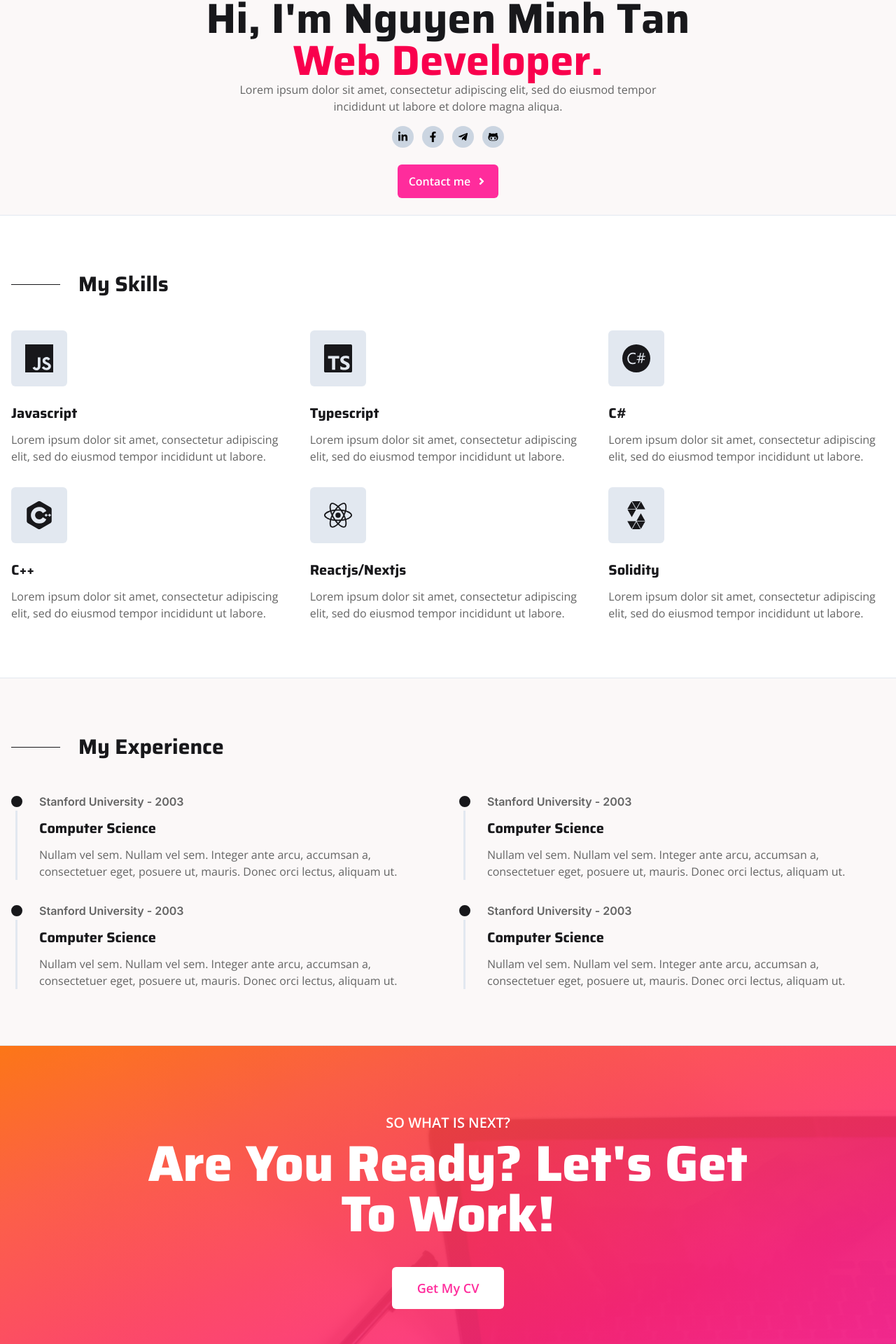
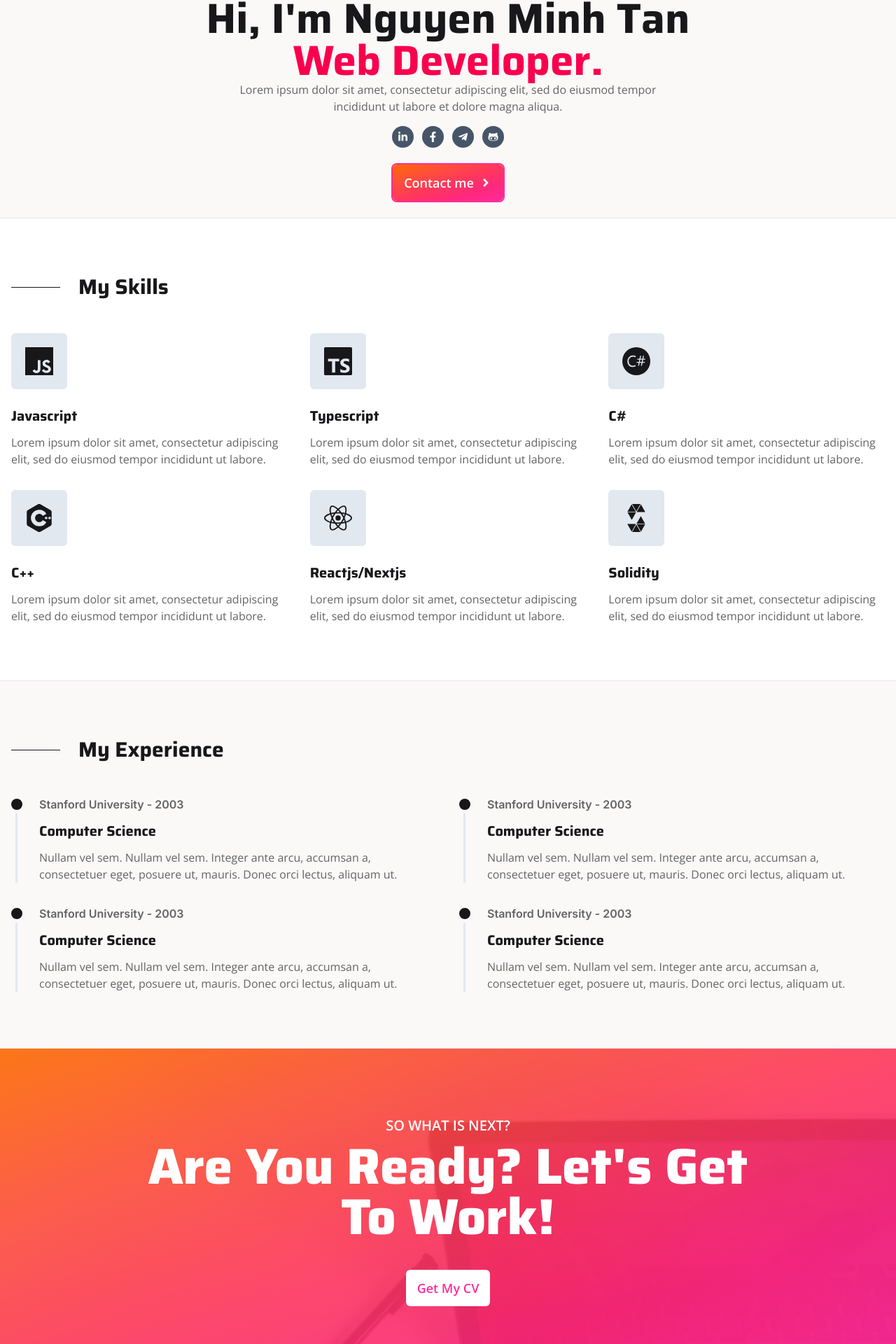
Before and after one commit to nguyentan2212/portfolio, a Next.js app: page / in a window 1280 px wide. Shown: the part 342-2262 px from the top of the page at 70% size. Built offline with nearby package versions, Linux system fonts and the light colour scheme.

Commit message:
reduce animation duration

```diff
--- a/components/GetCV/GetCV.tsx
+++ b/components/GetCV/GetCV.tsx
@@ -15,11 +15,12 @@ const GetCV = (props: Props) => {
         </h1>
         <Fade
           cascade
+          duration={500}
           direction="up"
           className="flex flex-row justify-center mt-10"
         >
           <button
-            className="py-2 px-6 md:py-4 md:px-9 bg-white hover:bg-black rounded-md text-primary hover:text-white hover:duration-150 transition-all ease-linear font-main font-semibold text-lg"
+            className="py-3 px-4 bg-white hover:bg-black rounded-md text-primary hover:text-white hover:duration-150 transition-all ease-linear font-main font-semibold text-lg"
             onClick={() => console.log("click!")}
           >
             Get My CV
--- a/components/Hero/Hero.tsx
+++ b/components/Hero/Hero.tsx
@@ -31,20 +31,20 @@ const Hero = (props: Props) => {
         tempor incididunt ut labore et dolore magna aliqua.
       </p>
       <div className="flex flex-row justify-center items-center gap-3">
-        <a className="btn-social" target="_blank" rel="noreferrer" href="https://www.linkedin.com/in/nguyentan2212">
+        <a className="btn-rounded-gradient" target="_blank" rel="noreferrer" href="https://www.linkedin.com/in/nguyentan2212">
           <FaLinkedinIn size={15} />
         </a>
-        <a className="btn-social" target="_blank" rel="noreferrer" href="https://www.facebook.com/tannguyenminh2212">
+        <a className="btn-rounded-gradient" target="_blank" rel="noreferrer" href="https://www.facebook.com/tannguyenminh2212">
           <FaFacebookF size={15} />
         </a>
-        <a className="btn-social" target="_blank" rel="noreferrer" href="https://www.t.me/nguyentan2212">
+        <a className="btn-rounded-gradient" target="_blank" rel="noreferrer" href="https://www.t.me/nguyentan2212">
           <FaTelegramPlane size={15} />
         </a>
-        <a className="btn-social" target="_blank" rel="noreferrer" href="https://github.com/nguyentan2212">
+        <a className="btn-rounded-gradient" target="_blank" rel="noreferrer" href="https://github.com/nguyentan2212">
           <FaGithubAlt size={15} />
         </a>
       </div>
-      <button className="my-6 py-3 px-4 bg-primary hover:bg-black rounded-md text-white font-semibold flex flex-row items-center gap-2 duration-150 transition-all ease-linear">
+      <button className="relative z-0 btn-gradient my-6 py-3 px-4 text-lg rounded-md text-white font-semibold flex flex-row items-center gap-2">
         Contact me
         <FaAngleRight />
       </button>
--- a/components/Layout/Footer.tsx
+++ b/components/Layout/Footer.tsx
@@ -32,28 +32,28 @@ const Footer = (props: Props) => {
               target="_blank" rel="noreferrer"
               href="https://www.linkedin.com/in/nguyentan2212"
             >
-              <FaLinkedinIn className="relative z-10" size={15} />
+              <FaLinkedinIn size={15} />
             </a>
             <a
               className="btn-rounded-gradient"
               target="_blank" rel="noreferrer"
               href="https://www.facebook.com/tannguyenminh2212"
             >
-              <FaFacebookF className="relative z-10" size={15} />
+              <FaFacebookF size={15} />
             </a>
             <a
               className="btn-rounded-gradient"
               target="_blank" rel="noreferrer"
               href="https://www.t.me/nguyentan2212"
             >
-              <FaTelegramPlane className="relative z-10" size={15} />
+              <FaTelegramPlane size={15} />
             </a>
             <a
               className="btn-rounded-gradient"
               target="_blank" rel="noreferrer"
               href="https://github.com/nguyentan2212"
             >
-              <FaGithubAlt className="relative z-10" size={15} />
+              <FaGithubAlt size={15} />
             </a>
           </div>
         </div>
--- a/components/Layout/Layout.tsx
+++ b/components/Layout/Layout.tsx
@@ -7,7 +7,7 @@ type Props = {
 
 const Layout = ({ children }: Props) => {
   return (
-    <div className="relative w-screen font-main text-base font-normal">
+    <div className="relative font-main text-base font-normal">
       <Navbar />
       {children}
     </div>
--- a/components/Skills/Skill.tsx
+++ b/components/Skills/Skill.tsx
@@ -9,7 +9,7 @@ type Props = {
 const Skill = (props: Props) => {
   return (
     <div className="flex flex-col items-start">
-      <div className="mb-6 p-5 rounded-md bg-slate-200 text-black hover:bg-black hover:text-white duration-200 ease-in-out">
+      <div className="mb-6 p-5 rounded-md bg-slate-200 text-black hover:bg-primary hover:text-white duration-200 ease-in-out">
         {props.icon}
       </div>
       <h3 className="font-heading text-xl mb-3">{props.title}</h3>
--- a/components/Skills/Skills.tsx
+++ b/components/Skills/Skills.tsx
@@ -10,7 +10,7 @@ const Skills = (props: Props) => {
     <div className="container py-10 md:py-20 text-3xl flex flex-col">
       <h2 className="section-title">My Skills</h2>
       <div className="grid grid-cols-1 md:grid-cols-2 lg:grid-cols-3 gap-8">
-        <Fade direction="up">
+        <Fade direction="up" duration={500}>
           <Skill
             icon={<SiJavascript size={40} />}
             title="Javascript"
--- a/styles/globals.css
+++ b/styles/globals.css
@@ -19,11 +19,11 @@
 
 @layer components {
   .btn-gradient {
-    @apply before:bg-gradient before:absolute before:inset-0 before:w-full before:h-full before:-z-10 overflow-hidden before:transition-all before:duration-500 before:ease-linear before:hover:w-0 before:hover:left-1/2 hover:text-primary ring-primary ring-2;
+    @apply before:bg-gradient before:absolute before:inset-0 before:w-full before:h-full before:-z-10 overflow-hidden before:transition-all before:duration-300 before:ease-linear before:hover:w-0 before:hover:left-1/2 hover:text-primary ring-primary ring-2;
   }
 
   .navbar-item {
-    @apply relative py-[3px] before:absolute before:w-0 before:h-[3px] before:bg-primary before:hover:w-full before:inset-x-0 before:bottom-0 before:transition-all before:duration-500 before:ease-linear;
+    @apply relative py-[3px] before:absolute before:w-0 before:h-[3px] before:bg-primary before:hover:w-full before:inset-x-0 before:bottom-0 before:transition-all before:duration-300 before:ease-linear;
   }
 
   .btn-social {
@@ -35,10 +35,14 @@
   }
 
   .btn-rounded-gradient {
-    @apply p-2 bg-slate-600 rounded-full text-white overflow-hidden relative before:absolute before:rounded-full before:w-0 before:h-0 before:top-1/2 before:left-1/2 before:bg-gradient before:transition-all before:duration-500 before:ease-in-out before:hover:w-full before:hover:h-full before:hover:inset-0;
+    @apply p-2 bg-slate-600 rounded-full text-white overflow-hidden relative before:absolute before:rounded-full before:w-0 before:h-0 before:top-1/2 before:left-1/2 before:bg-gradient before:transition-all before:duration-300 before:ease-in-out before:hover:w-full before:hover:h-full before:hover:inset-0;
+  }
+
+  .btn-rounded-gradient > svg {
+    @apply relative z-10;
   }
 
   .link-list-item {
-    @apply relative transition-all duration-500 ease-in-out hover:pl-5 hover:text-primary before:absolute before:inset-x-0 before:bottom-1/2 before:w-0 before:h-[2px] before:bg-primary before:transition-all before:duration-500 before:ease-in-out before:hover:w-3
+    @apply relative transition-all duration-500 ease-in-out hover:pl-5 hover:text-primary before:absolute before:inset-x-0 before:bottom-1/2 before:w-0 before:h-[2px] before:bg-primary before:transition-all before:duration-300 before:ease-in-out before:hover:w-3
   }
 }
```
